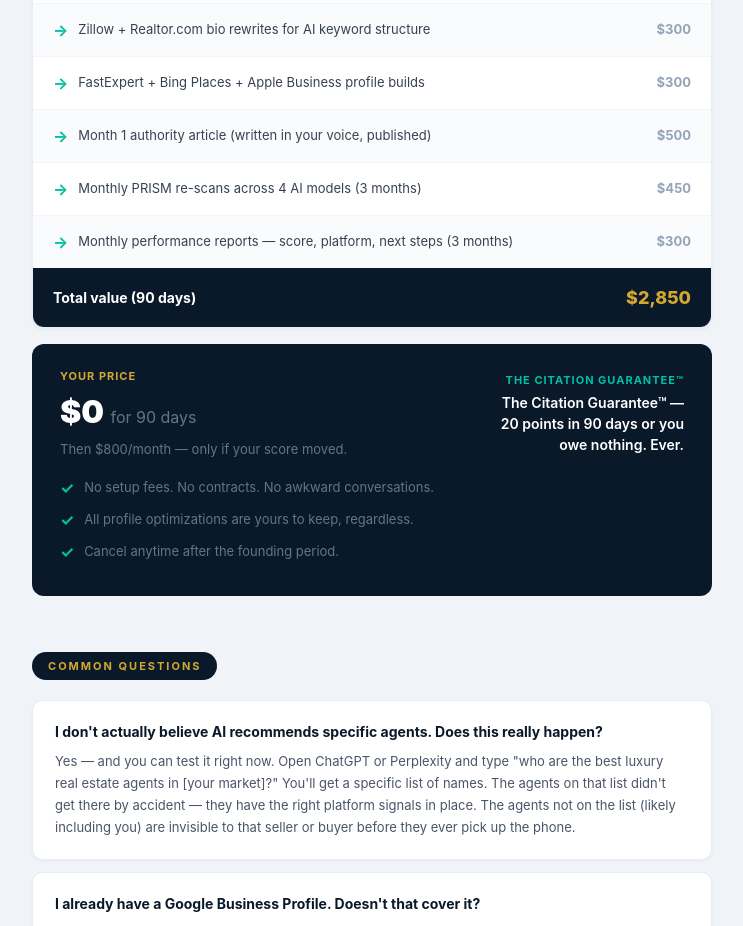
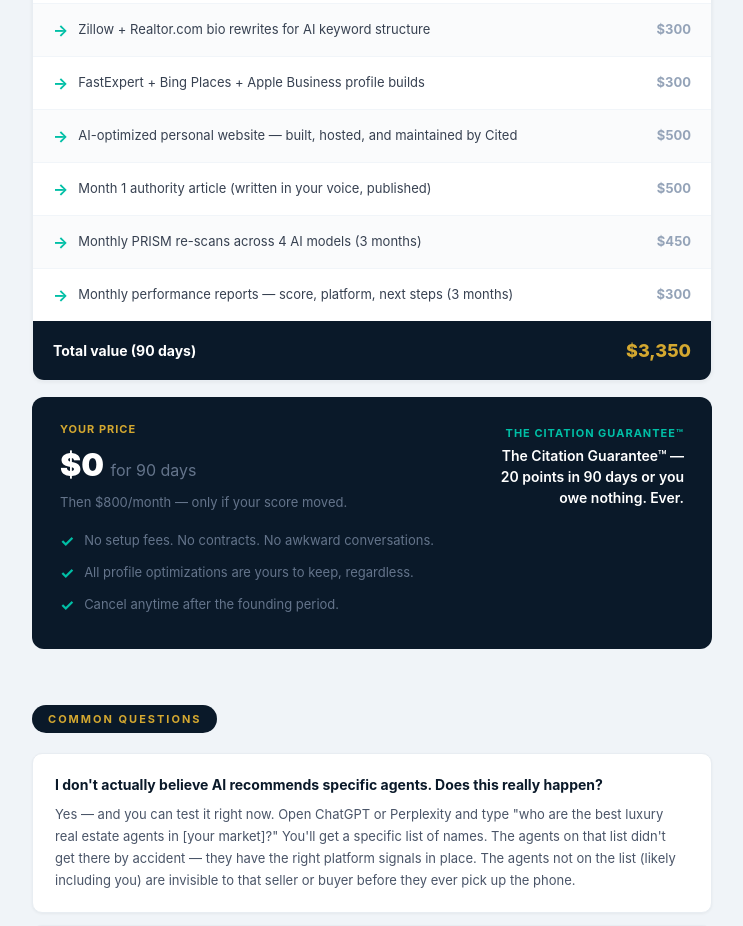
Before and after one commit to radleyraven/cited-dashboard, a Next.js app: page /how-it-works in a window 1280 px wide. Shown: the part 3080-4006 px from the top of the page, without its empty margins (268-1011 px from the left). Built offline with nearby package versions, Linux system fonts and the light colour scheme.

Commit message:
feat: add AI-optimized personal website to value stack (landing + how-it-works)

```diff
--- a/src/app/how-it-works/page.tsx
+++ b/src/app/how-it-works/page.tsx
@@ -28,6 +28,7 @@ export default function HowItWorksPage() {
     { item: 'LinkedIn profile rewrite — location, markets, expertise signals', value: 350 },
     { item: 'Zillow + Realtor.com bio rewrites for AI keyword structure', value: 300 },
     { item: 'FastExpert + Bing Places + Apple Business profile builds', value: 300 },
+    { item: 'AI-optimized personal website — built, hosted, and maintained by Cited', value: 500 },
     { item: 'Month 1 authority article (written in your voice, published)', value: 500 },
     { item: 'Monthly PRISM re-scans across 4 AI models (3 months)', value: 450 },
     { item: 'Monthly performance reports — score, platform, next steps (3 months)', value: 300 },
--- a/src/app/page.tsx
+++ b/src/app/page.tsx
@@ -33,6 +33,7 @@ export default function LandingPage() {
     { item: 'LinkedIn profile rewrite — location, markets, expertise signals', value: 350 },
     { item: 'Zillow + Realtor.com bio rewrites for AI keyword structure', value: 300 },
     { item: 'FastExpert + Bing Places + Apple Business profile builds', value: 300 },
+    { item: 'AI-optimized personal website — built, hosted, and maintained by Cited', value: 500 },
     { item: 'Month 1 authority article (written in your voice, published)', value: 500 },
     { item: 'Monthly PRISM re-scans across 4 AI models (3 months)', value: 450 },
     { item: 'Monthly performance reports — score, platform, next steps (3 months)', value: 300 },
```
